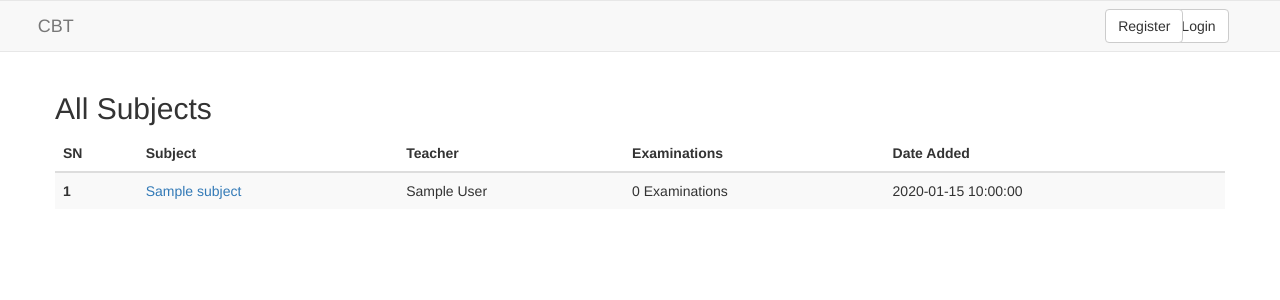
After one commit to Timadey/cbt, a Flask app: page /teacher/subject in a window 1280 px wide. The commit adds this page. Shown: the top 300 px of the page. Run offline with Flask 3, Linux system fonts and the light colour scheme; tables that the repository leaves empty hold one stand-in row (values such as "Sample post"); parts of the project's set-up code (start-up, migrations or seed data) failed here and were passed over; some libraries are stand-ins or nearby versions.

Commit message:
Implement edit question, add bootstrap ui

```diff
--- a/app/models/__init__.py
+++ b/app/models/__init__.py
@@ -5,3 +5,4 @@ from .teacher import Teacher
 from .subject import Subject, QuestionPaper
 from .examination import Examination, Result
 from .student import Student
+from .user import User
--- a/app/routes.py
+++ b/app/routes.py
@@ -4,16 +4,64 @@
 import json
 
 from flask import flash, redirect, url_for, render_template, request
+from flask_login import current_user, login_user, logout_user, login_required
 from app import app, db, Examination, Subject, Teacher, QuestionPaper
-from app.forms import ExaminationForm, SubjectForm, QuestionForm, QuestionPaperForm
+from app.forms import ExaminationForm, SubjectForm, QuestionForm, LoginForm, RegisterForm
+from app.models import Teacher
 
 #####################################################
 # ADMIN or Teachers routes
 #####################################################
 
+
 @app.route('/teacher')
 def dashboard():
-    return 'CBT'
+    return render_template('teacher/base.html')
+
+
+@app.route('/teacher/login', methods=['GET', 'POST'])
+def teacher_login():
+    """Login Teacher"""
+    if current_user.is_authenticated:
+        return redirect(url_for('dashboard'))
+    login_form = LoginForm()
+    if login_form.validate_on_submit():
+        teacher = Teacher.query.filter_by(email=login_form.email.data).first()
+        if teacher is None or not teacher.is_password(login_form.password.data):
+            flash('Invalid Login details', 'warning')
+            redirect(url_for('teacher_login'))
+        else:
+            login_user(teacher, remember=login_form.remember_me.data)
+            flash('Login successful', 'success')
+            return redirect(url_for('teacher_login'))
+    return render_template('teacher/login.html', title='Sign in', form=login_form)
+
+
+@app.route('/teacher/register', methods=['GET', 'POST'])
+def teacher_register():
+    """Register new teacher"""
+    if current_user.is_authenticated:
+        return redirect(url_for('dashboard'))
+    register_form = RegisterForm()
+    if register_form.validate_on_submit():
+        teacher = Teacher(
+            name=register_form.name.data,
+            email=register_form.email.data
+        )
+        teacher.set_password(register_form.password.data)
+        db.session.add(teacher)
+        db.session.commit()
+        flash('Registration successful! Please login', 'success')
+        return redirect(url_for('teacher_login'))
+    return render_template('teacher/register.html',
+                           form=register_form, title='Register')
+
+
+@app.route('/teacher/logout', methods=['GET'])
+def teacher_logout():
+    """Logout teacher"""
+    logout_user()
+    return redirect(url_for('teacher_login'))
 
 
 @app.route('/teacher/examination', methods=['GET'])
@@ -42,14 +90,26 @@ def examination_new():
     if form.validate_on_submit():
         exam = Examination()
         exam.name = form.name.data
+        # start and end date need extra parsing
+        # bug: datetime not passed front client
+        # print value in str to see
         exam.start_date = form.start_date.data
         exam.end_date = form.end_date.data
         exam.subjects = [Subject.query.get(id) for id in form.subjects.data]
         db.session.add(exam)
         db.session.commit()
-        flash(f'New Examination created: {exam.name}')
+        flash(f'New Examination created: {exam.name}', 'info')
         return redirect(url_for('examination'))
     return render_template('teacher/new_examination.html', form=form)
+
+
+@app.route('/teacher/subject', methods=['GET'])
+def subject():
+    """Get all subjects
+    """
+    subjects = Subject.query.join(Teacher).order_by(
+        Subject.created_at.desc()).all()
+    return render_template('teacher/subjects.html', subjects=subjects)
 
 
 @app.route('/teacher/subject/new', methods=['GET', 'POST'])
@@ -65,12 +125,13 @@ def subject_new():
         subject.teacher_id = form.teacher.data
         db.session.add(subject)
         db.session.commit()
-        flash(f'New Subject added: {subject.name}')
+        flash(f'New Subject added: {subject.name}', 'success')
         return redirect(url_for('subject_new'))
     return render_template('teacher/new_subject.html', form=form)
 
 
 @app.route('/teacher/examination/question/<string:exam_id>', methods=['GET', 'POST'])
+@login_required
 def examination_question(exam_id: str):
     """Get a particular question
     """
@@ -101,6 +162,7 @@ def examination_question(exam_id: str):
         else:
             num = len(question_paper.questions_dict) + 1
         options = question_form.options.data.split('\n')
+        # future: Check correct option on question paperedit
         correct_option = options[int(question_form.correct_option.data) - 1]
         single_question = {
             num: {
@@ -116,6 +178,7 @@ def examination_question(exam_id: str):
         question_paper.questions = json.dumps(que)
         db.session.add(question_paper)
         db.session.commit()
+        flash(f'Question {num} added', 'success')
         return redirect(url_for('examination_question', exam_id=exam_id, subject=subject_id))
     return render_template('teacher/question_paper.html', question_paper=question_paper, question_form=question_form)
 
@@ -124,6 +187,6 @@ def examination_question(exam_id: str):
 # Students or Teachers routes
 #####################################################
 
-@app.route('/examination/write/<string:exam_id', methods=['GET'])
+@app.route('/examination/write/<string:exam_id>', methods=['GET'])
 def examination_write(exam_id: str):
     pass
--- a/app/templates/teacher/base.html
+++ b/app/templates/teacher/base.html
@@ -9,12 +9,54 @@
 {% endblock title %}
 
 {% block navbar %}
- <h1> CBT </h1>
-    <div>
-        <span> <a href="{{ url_for('examination_new') }}"> (Create Examination) </a> </span> |
+<div class="row" >
+
+<nav class="navbar navbar-default">
+    <div class="container-fluid" style="padding-right: 5%;">
+
+        <!-- BRAND -->
+        <div class="navbar-header" style="padding-left: 3%;padding-right: 3%;">
+            <button type="button" class="navbar-toggle collapsed" data-toggle="collapse"
+                data-target="#alignment-example" aria-expanded="false">
+                <span class="sr-only">Toggle navigation</span>
+                <span class="icon-bar"></span>
+                <span class="icon-bar"></span>
+                <span class="icon-bar"></span>
+            </button>
+            <a class="navbar-brand" href="{{url_for('dashboard')}}">CBT</a>
+        </div>
+
+        <!-- COLLAPSIBLE NAVBAR -->
+        <div class="collapse navbar-collapse" id="alignment-example">
+
+            <!-- Links -->
+            {% if not current_user.is_anonymous %}
+            <ul class="nav navbar-nav">
+                <li><a href="{{url_for('examination_new')}}">New Examination</a></li>
+                <li><a href="{{url_for('examination')}}"> All Examinations</a></li>
+                <li class="dropdown">
+                    <a href="#" class="dropdown-toggle" data-toggle="dropdown" role="button" aria-haspopup="true"
+                        aria-expanded="false">Subject<span class="caret"></span></a>
+                    <ul class="dropdown-menu" aria-labelledby="about-us">
+                        <li><a href="{{url_for('subject_new')}}">New Subject</a></li>
+                        <li><a href="{{url_for('subject')}}">Subjects</a></li>
+                    </ul>
+                </li>
+            </ul>
+            <a href="{{url_for('teacher_logout')}}"><button type="button" class="btn btn-default btn-danger navbar-btn navbar-right">Logout</button></a>
+            {% else %}
+            <!-- Button -->
+            <a href="{{url_for('teacher_login')}}"><button type="button" class="btn btn-default navbar-btn navbar-right">Login</button></a>
+            <a href="{{url_for('teacher_register')}}"><button type="button" class="btn btn-default navbar-btn navbar-right">Register</button></a>
+
+            {% endif %}
+
+
+        </div>
 
     </div>
-    <hr>
+</nav>
+</div>
 {% endblock navbar %}
 
 {% block content %}
@@ -23,11 +65,16 @@
         {% if messages %}
         <ul>
             {% for message in messages %}
+        <div class="alert alert-{{message.category}} block-message" role="alert">
+
             <li>{{ message }}</li>
+        </div>
+
             {% endfor %}
         </ul>
         {% endif %}
     {% endwith %}
         {% block app_content %}{% endblock %}
 </div>
+
 {% endblock content %}
--- a/app/templates/teacher/examination.html
+++ b/app/templates/teacher/examination.html
@@ -7,11 +7,12 @@
             <div class="panel">
                 <div class="panel-body">
                     <div class="row">
+                        <div class='col-md-1'>{{loop.index}}</div>
                         <div class='col-md-2'>{{ subject.name }}</div>
                         <div class='col-md-2'>
                             <a href="{{ url_for('examination_question', exam_id=examination.id) }}?subject={{subject.id}}">
-                                <button class="btn btn-info">
-                                    {{ subject.exam_question(examination.id)[0].questions_dict|length }} Questions
+                                <button class="btn btn-primary">
+                                Questions <span class="badge"> {{ subject.exam_question(examination.id)[0].questions_dict|length }}</span>
                                 </button>
                             </a>
                         </div>
--- a/app/templates/teacher/examinations.html
+++ b/app/templates/teacher/examinations.html
@@ -2,10 +2,11 @@
 
 {% block app_content %}
 <div class="row">
+        <div><h2>All Examinations</h2></div>
         <table class="table table-striped">
             <thead>
                 <tr>
-                    <th scope="col">#</th>
+                    <th scope="col">SN</th>
                     <th scope="col">Examination</th>
                     <th scope="col">Start Date</th>
                     <th scope="col">End Date</th>
@@ -15,7 +16,7 @@
             <tbody>
             {% for  examination in examinations  %}
                 <tr>
-                    <th scope="row">{{ '#' }}</th>
+                    <th scope="row">{{ loop.index }}</th>
                     <td><a href="{{url_for('examination_id', id=examination.id )}}">{{ examination.name }}</button></td>
                     <td>{{ examination.start_date }}</td>
                     <td>{{ examination.end_date }}</td>
--- /dev/null
+++ b/app/templates/teacher/subjects.html
@@ -0,0 +1,30 @@
+{% extends 'teacher/base.html' %}
+
+{% block app_content %}
+<div class="row">
+    <div>
+        <h2>All Subjects</h2>
+    </div>
+    <table class="table table-striped">
+        <thead>
+            <tr>
+                <th scope="col">SN</th>
+                <th scope="col">Subject</th>
+                <th scope="col">Teacher</th>
+                <th scope="col">Examinations</th>
+                <th scope="col">Date Added</th>
+            </tr>
+        </thead>
+        <tbody>
+            {% for subject in subjects %}
+            <tr>
+                <th scope="row">{{ loop.index }}</th>
+                <td><a href="#">{{ subject.name }}</button></td>
+                <td>{{ subject.teacher.name }}</td>
+                <td>{{ subject.examinations|length }} Examinations</td>
+                <td>{{ subject.created_at }}</td>
+            </tr>
+            {% endfor %}
+    </table>
+</div>
+{% endblock %}
```
Also changed, not shown: app/__init__.py (+8 -1 lines), app/forms.py (+30 -5 lines), app/models/student.py (+4 -3 lines), app/models/teacher.py (+5 -4 lines), app/models/user.py (+31 -18 lines), app/templates/teacher/login.html (added, +10 -0 lines), app/templates/teacher/question_paper.html (+27 -4 lines), app/templates/teacher/register.html (added, +10 -0 lines), config.py (+6 -1 lines), requirements.txt (+11 -0 lines).
